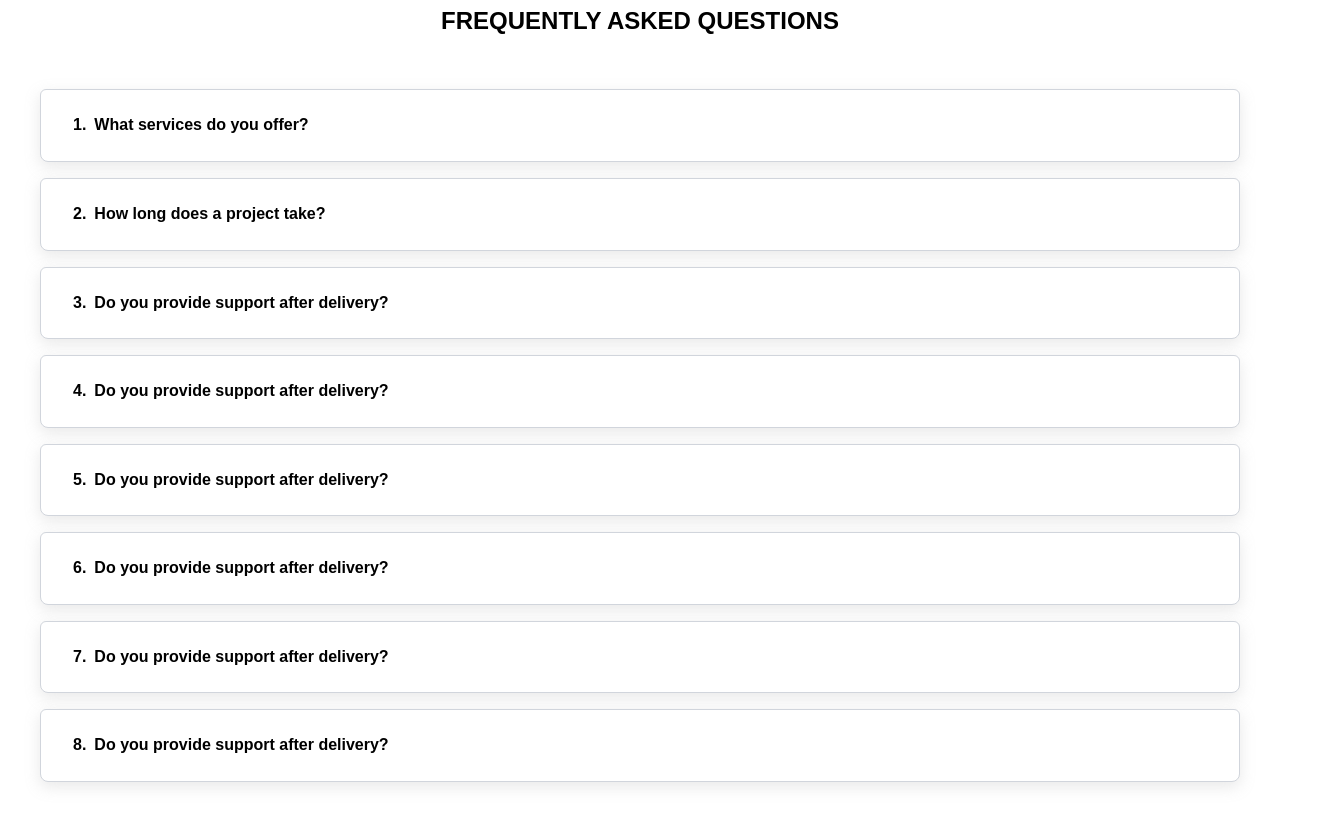
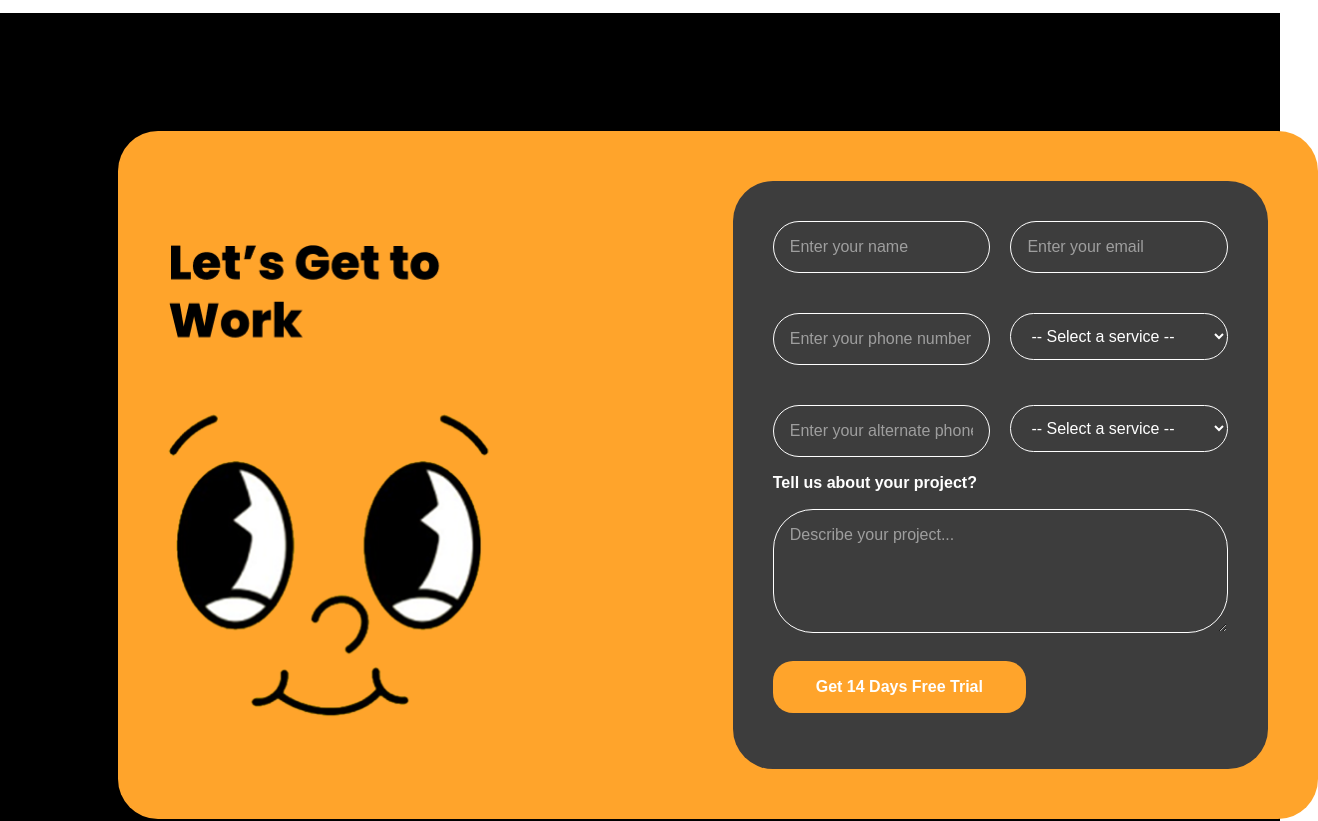
Before and after one commit to Himanshunew/cuilsoft, a Next.js app: page / in a window 1280 px wide. Shown: the part 1700-2521 px from the top of the page, 1318 px wide, since content can reach past the window. Built offline with nearby package versions, Linux system fonts and the light colour scheme.

Commit message:
"Form -create"

```diff
--- a/src/app/components/layout/header.tsx
+++ b/src/app/components/layout/header.tsx
@@ -1,3 +1,4 @@
+'use client';
 import Link from 'next/link';
 import Image from 'next/image';
 import { Phone, HelpCircle } from 'lucide-react';
@@ -6,8 +7,12 @@ import { FaHome } from 'react-icons/fa';
 import { LuUser } from 'react-icons/lu';
 import { MdMiscellaneousServices } from 'react-icons/md';
 import { PiSuitcaseSimpleLight } from 'react-icons/pi';
+import { useState } from 'react';
+import { HiOutlineMenu, HiOutlineX } from 'react-icons/hi';
 
 export default function Header() {
+  const [mobileMenuOpen, setMobileMenuOpen] = useState(false);
+
   const customNavItems: NavItem[] = [
     { label: 'Need support?', href: '/', icon: HelpCircle, secondaryTitle: 'Help & Support' },
     { label: '+91 123-456-7890', href: '/support', icon: Phone, secondaryTitle: 'Customer Care' },
@@ -24,28 +29,47 @@ export default function Header() {
   return (
     <>
       <header className="bg-background pt-6 pb-6">
-        <div className="container mx-auto flex justify-between items-center">
-          <h1 className="text-xl font-bold text-blue-600">
+        <div className="container mx-auto flex flex-col sm:flex-row sm:justify-between sm:items-center px-4">
+          <h1 className="text-xl font-bold text-blue-600 mb-4 sm:mb-0">
             <Link href="/">
               <Image src="/image/logo.svg" alt="MySite Logo" width={217} height={40} priority />
             </Link>
           </h1>
 
-          <Nav
-            items={customNavItems}
-            className="font-poppins font-medium"
-            title="Training Program"
-          />
+          {/* Hamburger button visible on small screens only */}
+          <button
+            onClick={() => setMobileMenuOpen((open) => !open)}
+            className="sm:hidden text-black text-2xl focus:outline-none"
+            aria-label={mobileMenuOpen ? 'Close menu' : 'Open menu'}
+          >
+            {mobileMenuOpen ? <HiOutlineX /> : <HiOutlineMenu />}
+          </button>
+
+          {/* Custom Nav visible on md+ or if mobileMenuOpen on sm */}
+          <nav
+            className={`${
+              mobileMenuOpen ? 'block' : 'hidden'
+            } sm:flex sm:gap-6 font-poppins font-medium`}
+          >
+            <Nav items={customNavItems} title="Training Program" />
+          </nav>
         </div>
       </header>
 
-      <div className="w-full bg-white container mx-auto flex gap-2 pt-[49px] justify-center">
-        <Nav
-          items={NavMenu}
-          className="font-poppins font-medium justify-between w-full text-black bg-transparent"
-          title="Industrial Training"
-          secondaryTitle="Contact Us"
-        />
+      <div className="bg-white container mx-auto px-4">
+        {/* Main Nav Menu - hidden on sm unless mobileMenuOpen */}
+        <nav
+          className={`w-full flex flex-col gap-2 pt-[49px] text-black bg-transparent ${
+            mobileMenuOpen ? 'block' : 'hidden'
+          } sm:flex sm:flex-row sm:justify-center sm:gap-10`}
+        >
+          <Nav
+            items={NavMenu}
+            className="font-poppins font-medium justify-between w-full max-w-5xl"
+            title="Industrial Training"
+            secondaryTitle="Contact Us"
+          />
+        </nav>
       </div>
     </>
   );
--- /dev/null
+++ b/src/app/components/ui/form.tsx
@@ -0,0 +1,145 @@
+'use client';
+import React, { useState } from 'react';
+
+const CustomForm = () => {
+  const [formData, setFormData] = useState({
+    name: '',
+    email: '',
+    phone: '',
+    altPhone: '',
+    service1: '',
+    service2: '',
+    projectDetails: ''
+  });
+
+  const handleChange = (e) => {
+    const { name, value } = e.target;
+    console.log('Change:', name, value);  // Debug input changes
+    setFormData(prev => ({ ...prev, [name]: value }));
+  };
+
+  const handleSubmit = (e) => {
+    e.preventDefault();
+    console.log('Form Submitted:', formData);  // Debug submit data
+    // Here you can add further submit logic like API call
+  };
+
+  return (
+    <form onSubmit={handleSubmit} className="space-y-4 mx-auto text-white max-w-3xl">
+      <div className="flex flex-col gap-[40px]">
+
+        <div className='flex flex-row gap-5'>
+          <div className="w-full md:w-1/2">
+            <input
+              type="text"
+              name="name"
+              value={formData.name}
+              onChange={handleChange}
+              placeholder="Enter your name"
+              className="w-full border py-[13px] px-[16px] rounded-[40px] text-white bg-transparent border-white"
+              required
+            />
+          </div>
+
+          <div className="w-full md:w-1/2">
+            <input
+              type="email"
+              name="email"
+              value={formData.email}
+              onChange={handleChange}
+              placeholder="Enter your email"
+              className="w-full border py-[13px] px-[16px] rounded-[40px] text-white bg-transparent border-white"
+              required
+            />
+          </div>
+        </div>
+
+        <div className='flex flex-row gap-5'>
+          <div className="w-full md:w-1/2">
+            <input
+              type="tel"
+              name="phone"
+              value={formData.phone}
+              onChange={handleChange}
+              placeholder="Enter your phone number"
+              className="w-full border py-[13px] px-[16px] rounded-[40px] text-white bg-transparent border-white"
+              required
+            />
+          </div>
+
+          <div className="w-full md:w-1/2">
+            <select
+              name="service1"
+              value={formData.service1}
+              onChange={handleChange}
+              className="w-full border py-[13px] px-[16px] rounded-[40px] text-white bg-transparent border-white"
+              required
+            >
+              <option value="" className='text-black' disabled>-- Select a service --</option>
+              <option value="web" className='text-black'>Web Development</option>
+              <option value="mobile" className='text-black'>Mobile App Development</option>
+              <option value="design" className='text-black'>UI/UX Design</option>
+              <option value="marketing" className='text-black'>Digital Marketing</option>
+            </select>
+          </div>
+        </div>
+
+        <div className='flex flex-row gap-5'>
+          <div className="w-full md:w-1/2">
+            <input
+              type="tel"
+              name="altPhone"
+              value={formData.altPhone}
+              onChange={handleChange}
+              placeholder="Enter your alternate phone number"
+              className="w-full border py-[13px] px-[16px] rounded-[40px] text-white bg-transparent border-white"
+              required
+            />
+          </div>
+
+          <div className="w-full md:w-1/2">
+            <select
+              name="service2"
+              value={formData.service2}
+              onChange={handleChange}
+              className="w-full border py-[13px] px-[16px] rounded-[40px] text-white bg-transparent border-white"
+              required
+            >
+              <option value="" className='text-black' disabled>-- Select a service --</option>
+              <option value="Web Development" className='text-black'>Web Development</option>
+              <option value="Mobile App Development" className='text-black'>Mobile App Development</option>
+              <option value="UI/UX Design" className='text-black'>UI/UX Design</option>
+              <option value="UI/UX Design" className='text-black'>UI/UX Design</option>
+            </select>
+          </div>
+        </div>
+      </div>
+
+      <div className='flex flex-col gap-4 mt-4'>
+        <label htmlFor="projectDetails" className="text-white font-semibold font-poppins text-[16px] leading-[20.41px]">
+          Tell us about your project?
+        </label>
+
+        <textarea
+          id="projectDetails"
+          name="projectDetails"
+          value={formData.projectDetails}
+          onChange={handleChange}
+          placeholder="Describe your project..."
+          className="w-full border py-[13px] px-[16px] rounded-[40px] text-white bg-transparent border-white"
+          rows="4"
+          required
+        />
+      </div>
+
+      <button
+        type="submit"
+        className="bg-main text-white mt-[28px] px-[43px] py-[14px] rounded-[20px] font-poppins font-semibold mb-[16px] block"
+      >
+        Get 14 Days Free Trial
+      </button>
+    </form>
+  );
+};
+
+export default CustomForm;
--- a/src/app/components/ui/slider.tsx
+++ b/src/app/components/ui/slider.tsx
@@ -65,7 +65,7 @@ export default function SimpleSlider() {
             <h2 className="font-poppins font-bold text-4xl leading-[46px]">
               {rest} <span className="text-main">{lastWord}</span>
             </h2>
-            <p className="mt-10 text-lg">{currentSlide.description}</p>
+            <p className="mt-10 text-lg h-[140px]">{currentSlide.description}</p>
 
             <div className="flex gap-4">
               <Button
--- /dev/null
+++ b/src/app/form.tsx
@@ -0,0 +1,28 @@
+import React from 'react';
+import CustomForm from './components/ui/form';
+import Image from 'next/image';
+
+export default function Form() {
+  return (
+    <div className="bg-black p-[118px] mb-[100px] text-white">
+
+      <div className="flex flex-row gap-8 items-center container bg-main rounded-[40px] p-[50px]">
+
+
+        <div className=" w-1/2">
+          <Image
+            src="/image/form-img.png"
+            alt="Form Illustration"
+            width={321}
+            height={485}
+            className=" h-auto rounded"
+          />
+        </div>
+
+        <div className=" w-1/2 bg-[#3D3D3D] rounded-[40px] p-[40px]">
+          <CustomForm />
+        </div>
+      </div>
+    </div>
+  );
+}
--- a/src/app/page.tsx
+++ b/src/app/page.tsx
@@ -3,6 +3,7 @@ import Header from "./components/layout/header";
 import SimpleSlider from "./components/ui/slider";
 import Services from "./components/services";
 import Faq from "./components/faq";
+import Form from "./form";
 
 export default function Home() {
   return (
@@ -10,6 +11,7 @@ export default function Home() {
       <Header />
        <SimpleSlider />
        <Services />
+       <Form />
        <Faq />
        <Footer />
     </>
```
Also changed, not shown: src/app/components/layout/footer.tsx (+4 -4 lines), public/image/form-img.png (added).
